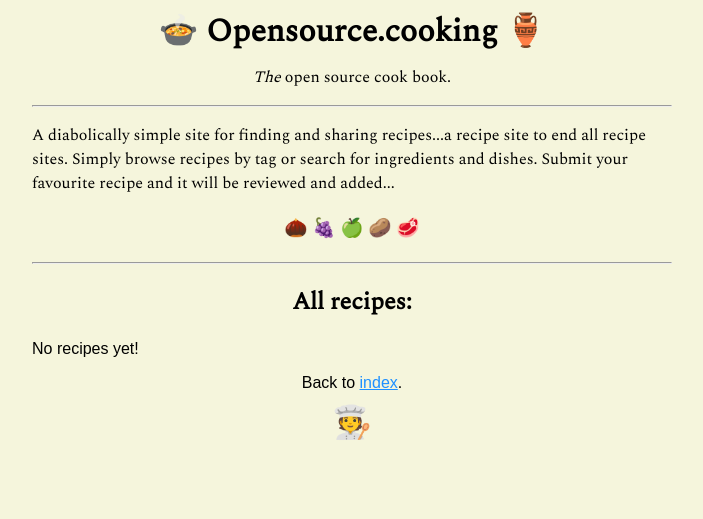
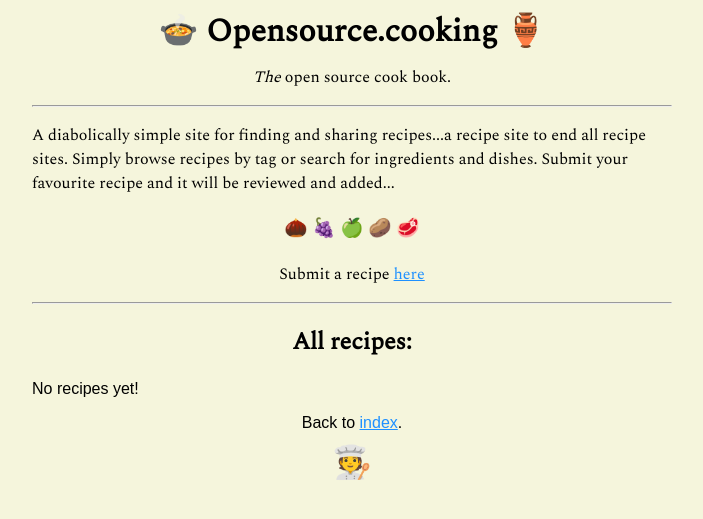
Before and after one commit to locua/oscooking, a Django app: page /allrecipes in a window 1280 px wide. Shown: the top 519 px of the page, without its empty margins (288-991 px from the left). Run offline with Django 3.2, Linux system fonts and the light colour scheme; data that the repository does not hold is empty; some libraries are stand-ins or nearby versions.

Commit message:
template setup

```diff
--- a/recipes/templates/recipes/all_recipes.html
+++ b/recipes/templates/recipes/all_recipes.html
@@ -1,5 +1,6 @@
 {% extends "recipes/base.html" %}
 {% block content %}
+<p class="st" style="text-align: center;">Submit a recipe <a href="/submit/">here</a></p>
 <hr>
 <h2 style="text-align: center; ">All recipes:</h2>
 {% if recipe_list %}
--- a/recipes/templates/recipes/tag.html
+++ b/recipes/templates/recipes/tag.html
@@ -12,7 +12,6 @@
 {% else %}
     <p> No recipes yet for this tag!</p>
 {% endif %}
-
 <hr>
 <p style="text-align: center;"> Back to <a href="/">index</a>.</p>
 {% endblock %}
```
